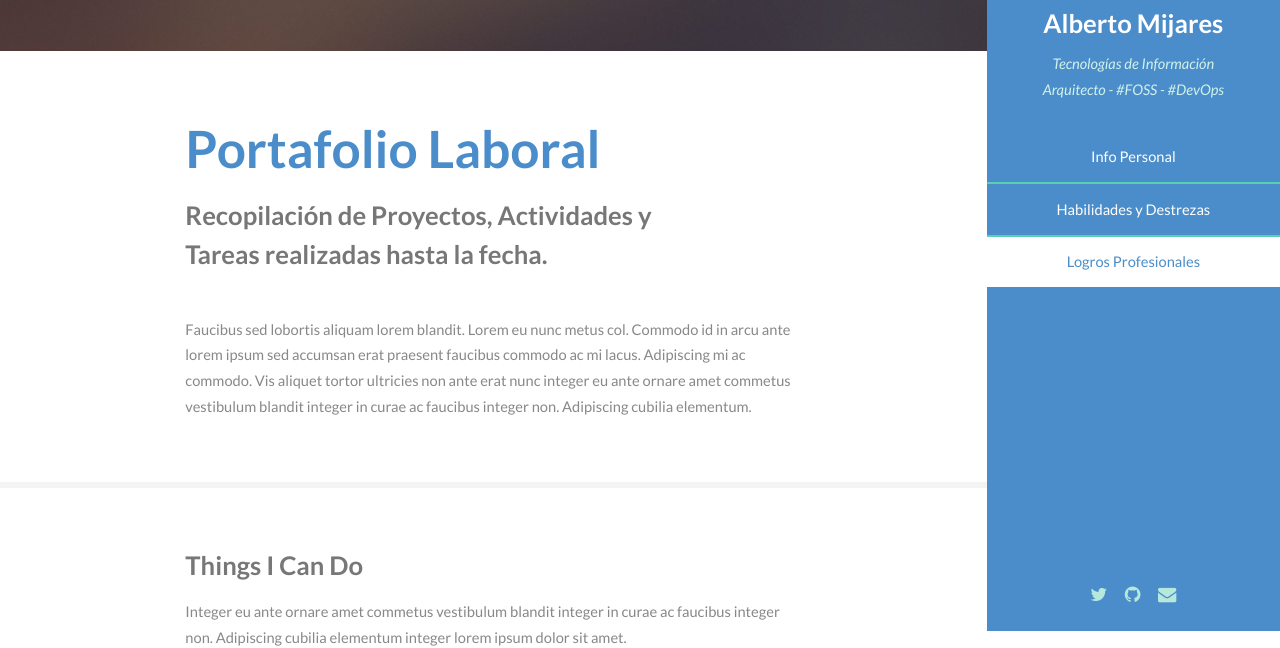
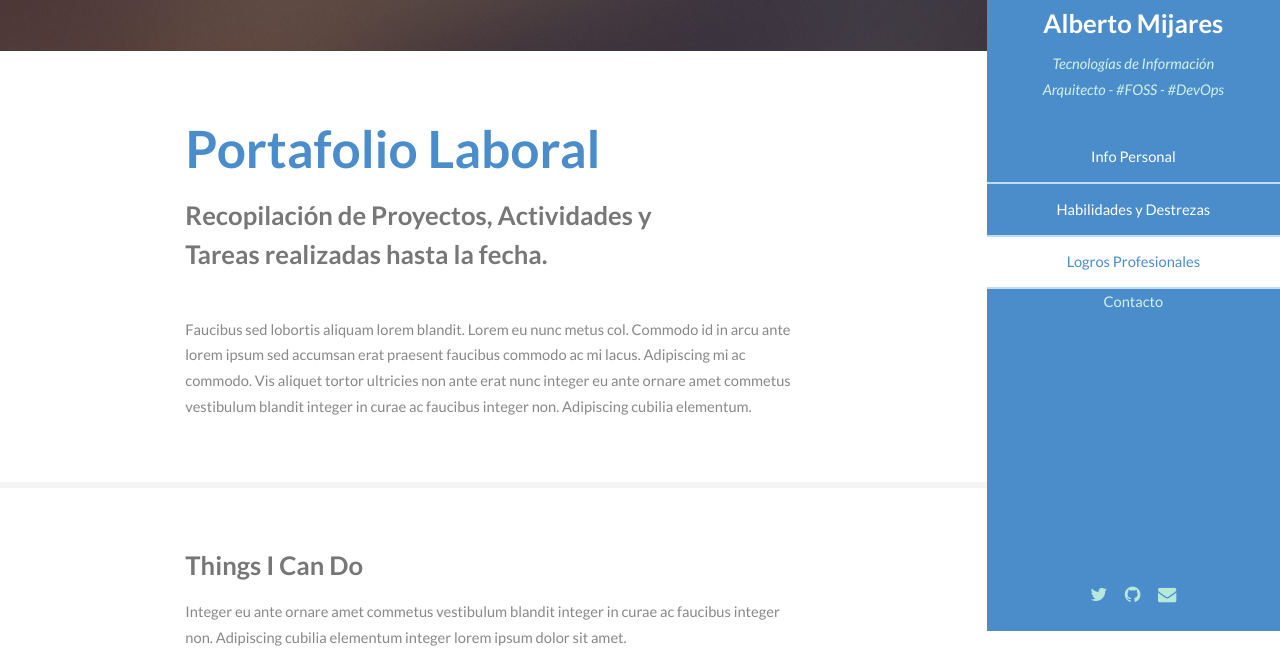
Before and after one commit to granalberto/granalberto.github.io, a plain HTML site: page index.html in a window 1280 px wide. Shown: the part 169-817 px from the top of the page. Drawn offline with Linux system fonts and the light colour scheme.

Commit message:
cambio de color en los bordes

```diff
--- a/css/style.css
+++ b/css/style.css
@@ -987,7 +987,7 @@
 		}
 
 			#header > nav ul li {
-				border-top: solid 2px #5ccfb0;
+				border-top: solid 2px #c1dbf2;
 				display: block;
 				padding: 0;
 			}
--- a/index.html
+++ b/index.html
@@ -41,6 +41,8 @@
 							<li><a href="#two">Habilidades y Destrezas</a></li>
 							<li><a href="#three">Logros Profesionales</a></li>
 							<!-- <li><a href="#four">Contacto</a></li> -->
+							<li>Contacto</li>
+
 						</ul>
 					</nav>
 					<footer>
```
